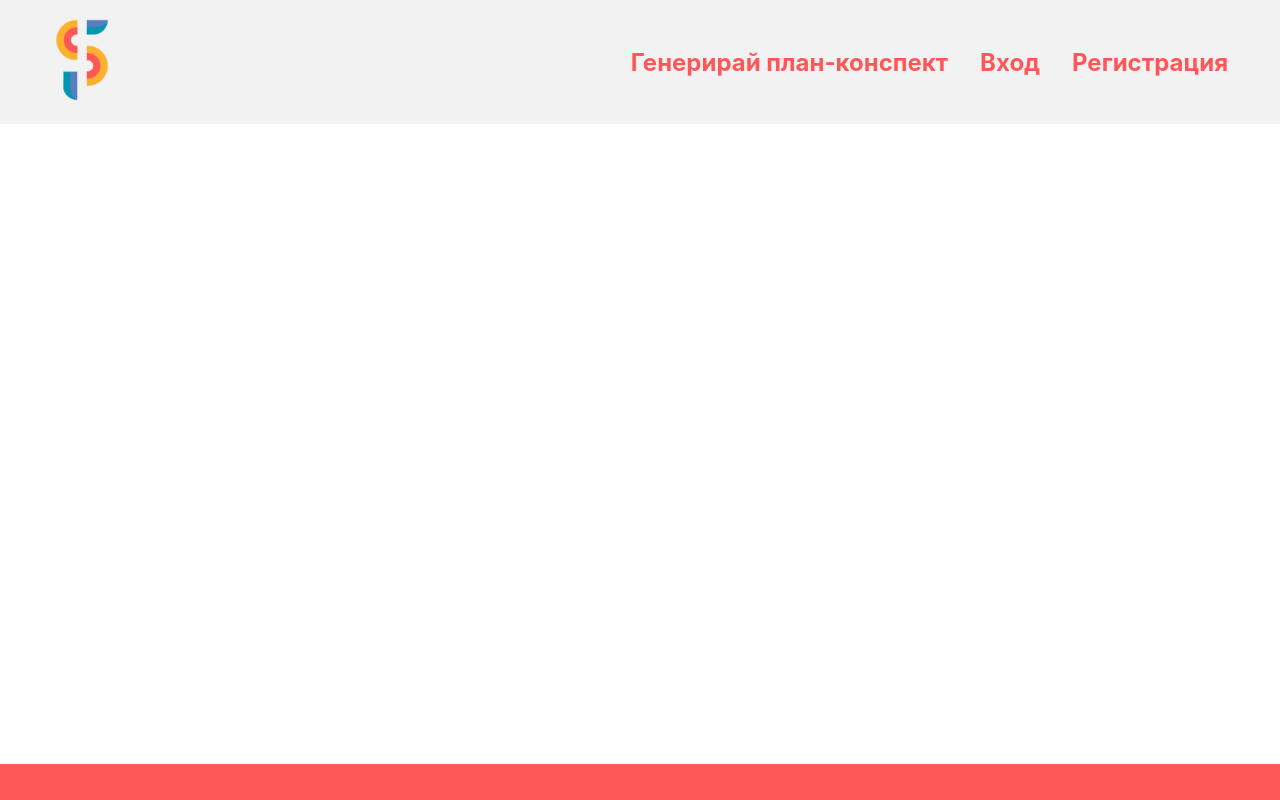
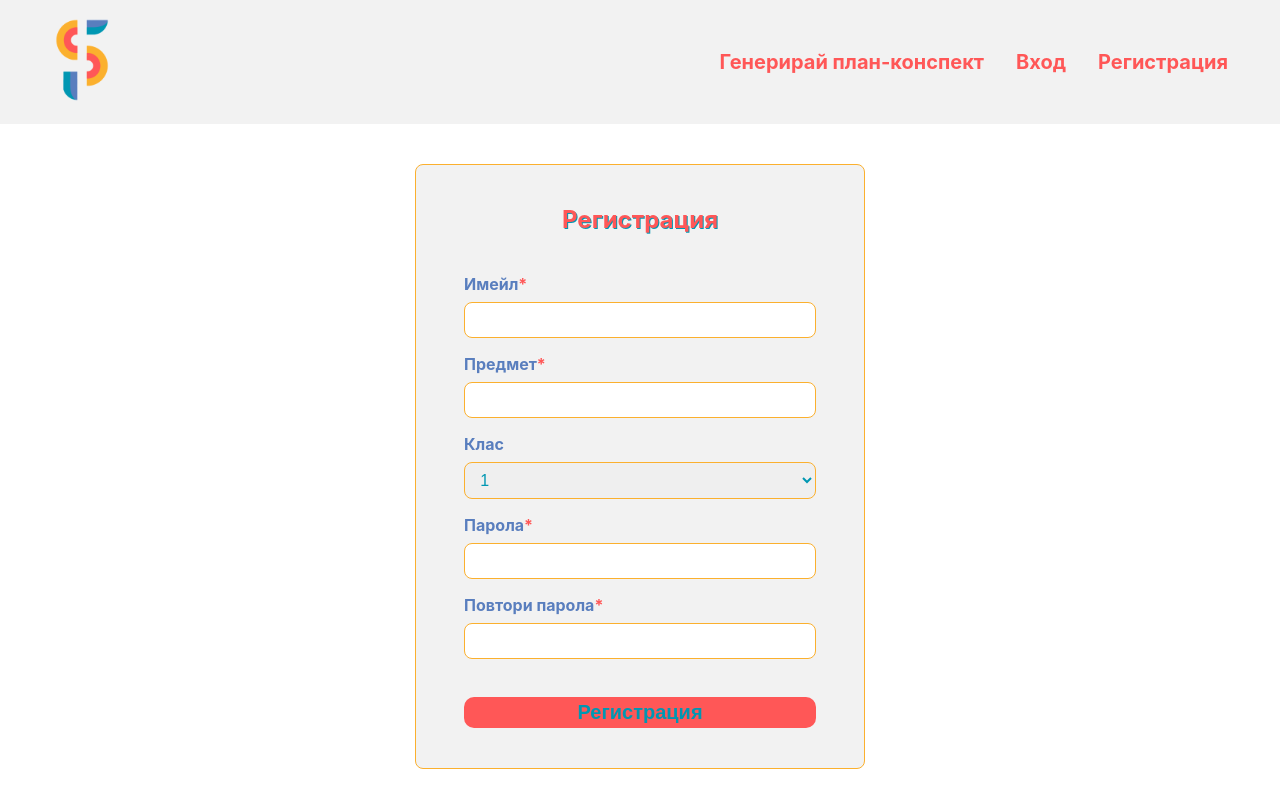
Before and after one commit to renetaBoneva/Front-end---Lesson-plan-app, a React (Create React App) app: page /register in a window 1280 px wide. Shown: the top 800 px of the page. Built offline with nearby package versions, Linux system fonts and the light colour scheme.

Commit message:
Added register page

```diff
--- a/src/App.css
+++ b/src/App.css
@@ -169,7 +169,7 @@ form button.submitBtn {
     }
 
     form {
-        width: 70%;
+        width: 100%;
         font-size: 24px;
     }
 
--- a/src/App.js
+++ b/src/App.js
@@ -7,6 +7,7 @@ import { Header } from './components/Header/Header';
 import { Home } from './components/Home/Home';
 import { Footer } from './components/Footer/Footer';
 import { Login } from './components/User/Login/Login';
+import { Register } from './components/User/Register/register';
 
 function App() {
   return (
@@ -23,6 +24,7 @@ function App() {
           <Route path='/home' element={<Home />} />
           <Route path='/generate-lesson-plan' element={<LessonPlan />} />
 
+          <Route path='/register' element={<Register />} />
           <Route path='/login' element={<Login />} />
 
         </Routes>
--- a/src/components/Header/Header.css
+++ b/src/components/Header/Header.css
@@ -37,7 +37,7 @@ nav ul li a {
     text-align: center;
     font-style: normal;
     font-weight: 700;
-	font-size: 24px;
+    font-size: 20px;
     line-height: 49px;
     color: #ff5757;
     display: flex;
@@ -100,6 +100,7 @@ nav.wrapper {
 
     nav ul li a {
         margin: 0px 8px;
+        font-size: 24px;
     }
 }
 
--- /dev/null
+++ b/src/components/User/Register/Register.css
@@ -0,0 +1,19 @@
+#registerForm {
+    min-width: 450px;
+    background: #F2F2F2;
+    border-radius: 0.5em;
+    padding: 2.5em 3em;
+    border: 1px solid #fbb02e;
+}
+
+#registerForm h2 {
+    color: #ff5757;
+    text-shadow: 1px 1px 0 #0097b2;
+}
+
+@media (max-width: 680px) {
+    #registerForm {
+        width: 90vw;
+        padding: 1.5em 1em;
+    }
+}
--- /dev/null
+++ b/src/components/User/Register/register.js
@@ -0,0 +1,79 @@
+import './Register.css';
+
+export function Register() {
+    return (
+        <div className="wrapper">
+            <form id='registerForm'>
+                <h2>Регистрация</h2>
+
+                <label htmlFor="email">Имейл<span className="requiredStart">*</span></label>
+                <input
+                    type="email"
+                    name="email"
+                // value={values.theme}
+                // onChange={handleChange}
+                // onBlur={handleIsValid}
+                />
+                {/* {errors.theme && <p className="errP">{errors.theme}</p>} */}
+
+
+                <label htmlFor="course">Предмет<span className="requiredStart">*</span></label>
+                <input
+                    type="text"
+                    name="course"
+                    // value={values.course}
+                    // onChange={handleChange}
+                    // onBlur={handleIsValid}
+                />
+
+                <label htmlFor="class">Клас</label>
+                <select name="class"
+                // value={values.class}
+                // onChange={handleChange}
+                // onBlur={handleIsValid}
+                >
+                    <option value="" disabled>--- Select class ---</option>
+                    <option value="1">1</option>
+                    <option value="2">2</option>
+                    <option value="3">3</option>
+                    <option value="4">4</option>
+                    <option value="5">5</option>
+                    <option value="6">6</option>
+                    <option value="7">7</option>
+                    <option value="8">8</option>
+                    <option value="9">9</option>
+                    <option value="10">10</option>
+                    <option value="11">11</option>
+                    <option value="12">12</option>
+                </select>
+
+                <label htmlFor="password">Парола<span className="requiredStart">*</span></label>
+                <input
+                    type="password"
+                    name="password"
+                // value={values.theme}
+                // onChange={handleChange}
+                // onBlur={handleIsValid}
+                />
+                {/* {errors.theme && <p className="errP">{errors.theme}</p>} */}
+
+                <label htmlFor="rePass">Повтори парола<span className="requiredStart">*</span></label>
+                <input
+                    type="password"
+                    name="rePass"
+                // value={values.theme}
+                // onChange={handleChange}
+                // onBlur={handleIsValid}
+                />
+                {/* {errors.theme && <p className="errP">{errors.theme}</p>} */}
+
+
+                <button className="submitBtn btn2" type="submit"
+                // disabled={!isTouched || (errors.class || errors.course || errors.theme)}
+                >
+                    Регистрация
+                </button>
+            </form>
+        </div>
+    );
+}
```
Lines whose indentation alone changed are shown as unchanged.
